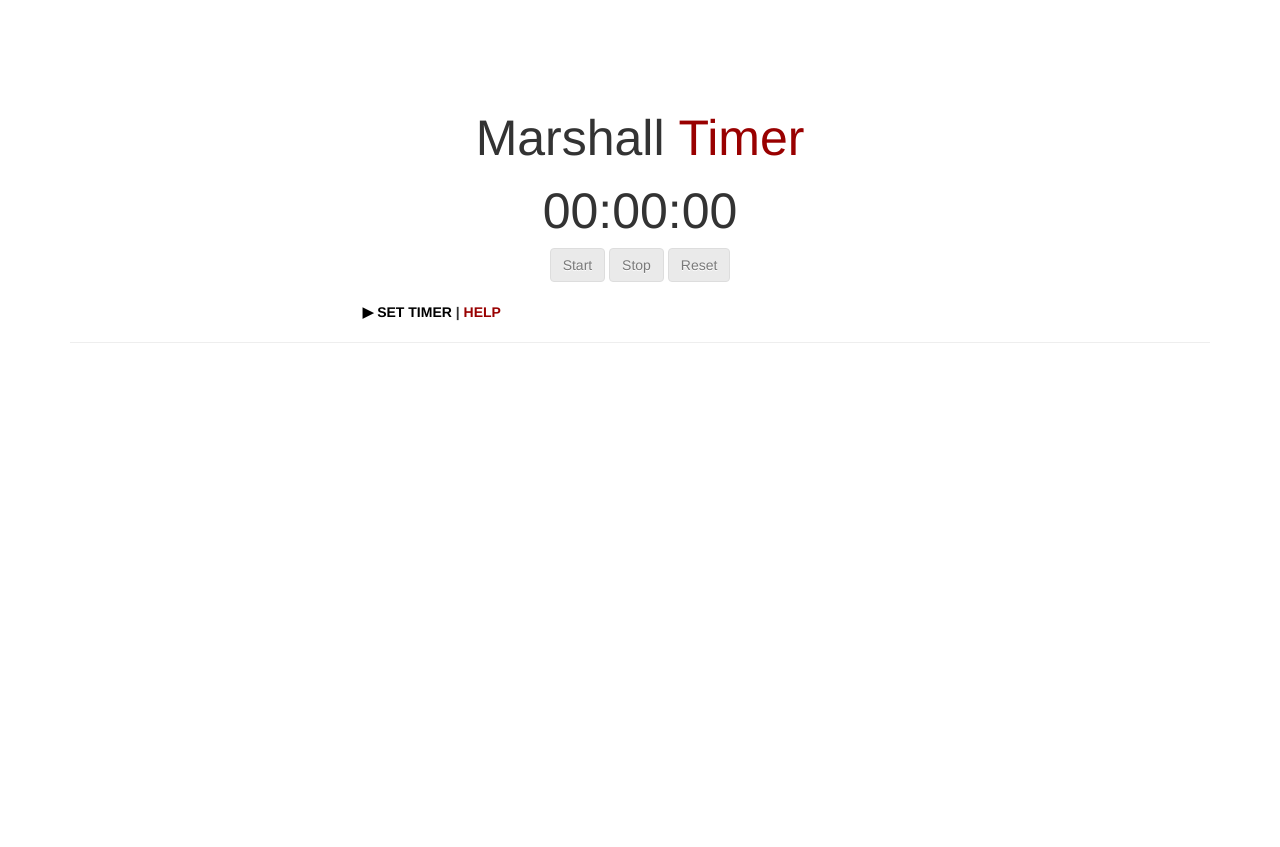
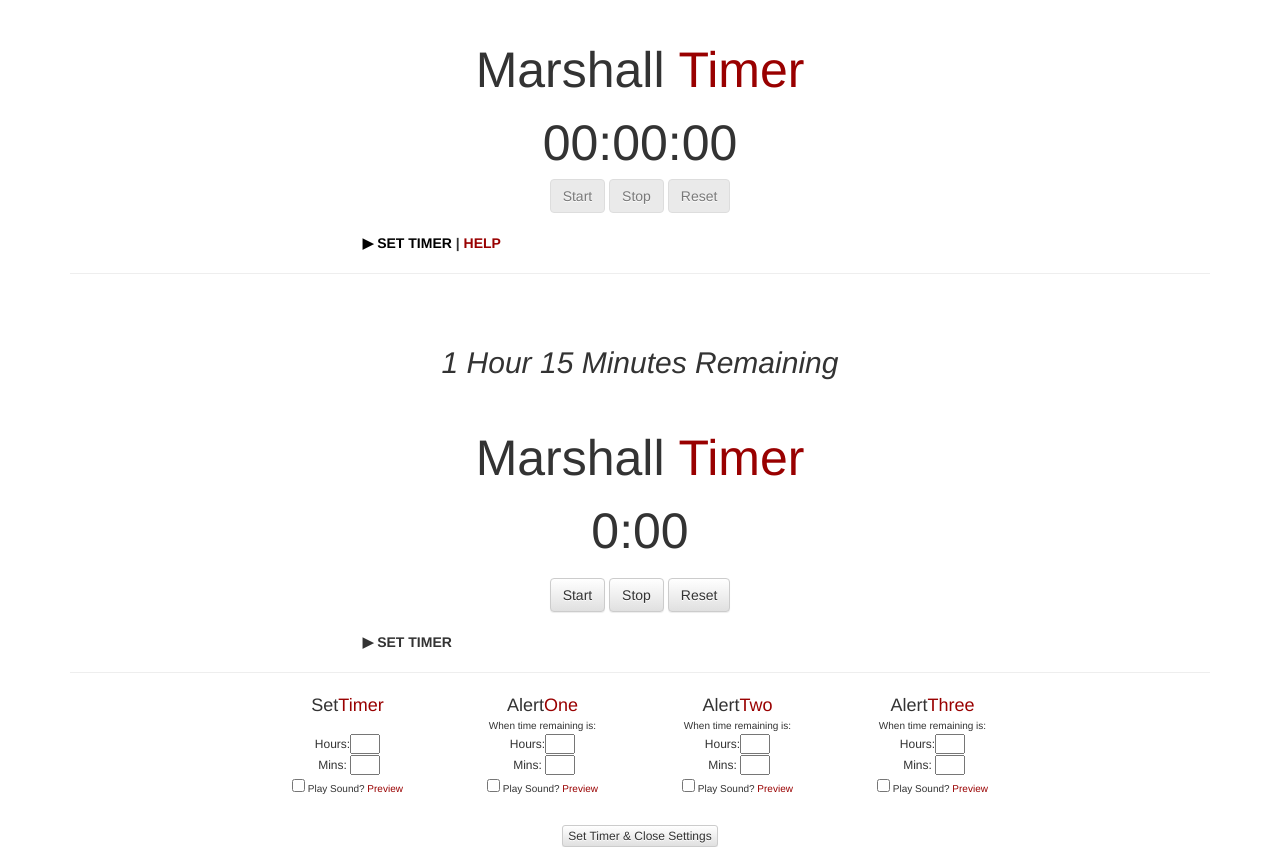
Before and after one commit to aspiegel93/MarshallTimer, a plain HTML site: page index.html in a window 1280 px wide. Before the commit the page ends 800 px from the top, so only its background shows below. Drawn offline with nearby package versions, Linux system fonts and the light colour scheme.

Commit message:
conflict

```diff
--- a/MarshallTimer.css
+++ b/MarshallTimer.css
@@ -4,8 +4,13 @@ body{
 
 h1{
 	text-align: center;
-	padding-top: 8%;
+	padding-top: 2%;
 	font-size: 50px;
+}
+
+h2{
+	padding-top: 1%;
+	font-style: italic;
 }
 
 #timerField{
--- a/index.html
+++ b/index.html
@@ -1,5 +1,6 @@
 <!DOCTYPE html PUBLIC "-//W3C//DTD HTML 4.01 Transitional//EN" "http://www.w3.org/TR/html4/loose.dtd">
 <html>
+
 	<head>
 		  <!-- Latest compiled and minified CSS -->
 		<link rel="stylesheet" href="https://maxcdn.bootstrapcdn.com/bootstrap/3.2.0/css/bootstrap.min.css">
@@ -158,4 +159,183 @@
 
 		</div> <!-- end of container class -->
 	</body>
+
+<head>
+  <!-- Latest compiled and minified CSS -->
+<link rel="stylesheet" href="https://maxcdn.bootstrapcdn.com/bootstrap/3.2.0/css/bootstrap.min.css">
+
+<!-- Optional theme -->
+<link rel="stylesheet" href="https://maxcdn.bootstrapcdn.com/bootstrap/3.2.0/css/bootstrap-theme.min.css">
+
+<script src="http://ajax.googleapis.com/ajax/libs/jquery/1.11.1/jquery.min.js"></script>
+
+<!-- Timer CSS -->
+<link rel="stylesheet" href="MarshallTimer.css">
+
+<!-- Latest compiled and minified JavaScript -->
+<script src="https://maxcdn.bootstrapcdn.com/bootstrap/3.2.0/js/bootstrap.min.js"></script>
+
+
+  <title> Marshall Timer</title>
+
+<script>
+$(document).ready(function(){
+  $("#showTimerOptions").click(function(){
+    $("#timerList").toggle();
+  });
+});
+
+</script>
+
+</head>
+
+<body>
+
+<div class="container">
+
+<!-- ROW: Alert banner -->
+<div class="row">
+  <div class="col-md-12">
+    <h2> 1 Hour 15 Minutes Remaining </h2>
+  </div>
+</div>
+
+
+<!-- ROW: Marshall Timer label -->
+<div class="row">
+  <div class="col-md-12">
+    <h1> Marshall <div style="color: #990000; display:inline;">Timer</div> </h1>
+  </div>
+</div>
+
+
+<!-- ROW: Timer Field Text -->
+<div class="row">
+  <div class="col-md-12" id="timerField">
+   <p> 0:00 </p>
+  </div>
+</div>
+
+<!-- ROW: timer buttons -->
+<div class="row">
+  <button type="button" class="btn btn-default"> Start </button>
+  <button type="button" class="btn btn-default"> Stop </button>
+  <button type="button" class="btn btn-default"> Reset </button>
+</div>
+
+<br>
+
+<!-- ROW: set timer dropdown -->
+<div class="row" id="showTimerOptions">
+  <div class="col-md-offset-3 col-md-6">
+  &#x25B6; SET TIMER
+  </div>
+</div>
+<hr>
+
+
+
+<!-- ROW: timer input fields and labels -->
+<div class="row">
+
+  <!-- SET TIMER -->
+  <div class="col-md-2 col-md-offset-2">
+    <div id="timerList"> Set<div style="color: #990000; display:inline;">Timer</div> </div>
+    <div id="timeRemaining"> &nbsp; </div>
+    <div id="timerInput">
+      <table>
+        <tr>
+          <td>Hours:</td>
+          <td><input type="text" size="1" maxlength="2"></td>
+        <tr>
+        <tr>
+          <td>Mins:</td>
+          <td><input type="text" size="1" maxlength="2"></td>
+        <tr>
+      </table>
+    </div>
+    <div id="soundCheckBox">
+      <input type="checkbox" value="timerSound"> Play Sound? <div style="color: #990000; display:inline;">Preview</div>
+    </div>
+  </div>
+
+  <!-- ALERT ONE -->
+  <div class="col-md-2">
+    <div id="timerList"> Alert<div style="color: #990000; display:inline;">One</div> </div>
+    <div id="timeRemaining"> When time remaining is: </div>
+    <div>
+      <table id="timerInput">
+        <tr>
+          <td>Hours:</td>
+          <td><input type="text" size="1" maxlength="2"></td>
+        <tr>
+        <tr>
+          <td>Mins:</td>
+          <td><input type="text" size="1" maxlength="2"></td>
+        <tr>
+      </table>
+    </div>
+    <div id="soundCheckBox">
+      <input type="checkbox" value="alert1Sound"> Play Sound? <div style="color: #990000; display:inline;">Preview</div>
+    </div>
+  </div>
+
+  <!-- ALERT TWO -->
+  <div class="col-md-2">
+    <div id="timerList"> Alert<div style="color: #990000; display:inline;">Two</div> </div>
+    <div id="timeRemaining"> When time remaining is: </div>
+    <div>
+      <table id="timerInput">
+        <tr>
+          <td>Hours:</td>
+          <td><input type="text" size="1" maxlength="2"></td>
+        <tr>
+        <tr>
+          <td>Mins:</td>
+          <td><input type="text" size="1" maxlength="2"></td>
+        <tr>
+      </table>
+    </div>
+    <div id="soundCheckBox">
+      <input type="checkbox" value="alert2Sound"> Play Sound? <div style="color: #990000; display:inline;">Preview</div>
+    </div>
+  </div>
+
+  <!-- ALERT THREE -->
+  <div class="col-md-2">
+    <div id="timerList"> Alert<div style="color: #990000; display:inline;">Three</div> </div>
+    <div id="timeRemaining"> When time remaining is: </div>
+    <div>
+      <table id="timerInput">
+        <tr>
+          <td>Hours:</td>
+          <td><input type="text" size="1" maxlength="2"></td>
+        <tr>
+        <tr>
+          <td>Mins:</td>
+          <td><input type="text" size="1" maxlength="2"></td>
+        <tr>
+      </table>
+    </div>
+    <div id="soundCheckBox">
+      <input type="checkbox" value="alert3Sound"> Play Sound? <div style="color: #990000; display:inline;">Preview</div>
+    </div>
+  </div>
+
+</div> <!-- end of set timer ROW -->
+
+<br>
+
+<!-- ROW: set timer button -->
+<div class="row">
+  <button type="button" class="btn btn-default btn-xs"> Set Timer & Close Settings </button>
+</div>
+
+
+
+
+</div> <!-- end of container class -->
+
+</body>
+
 </html>
```
